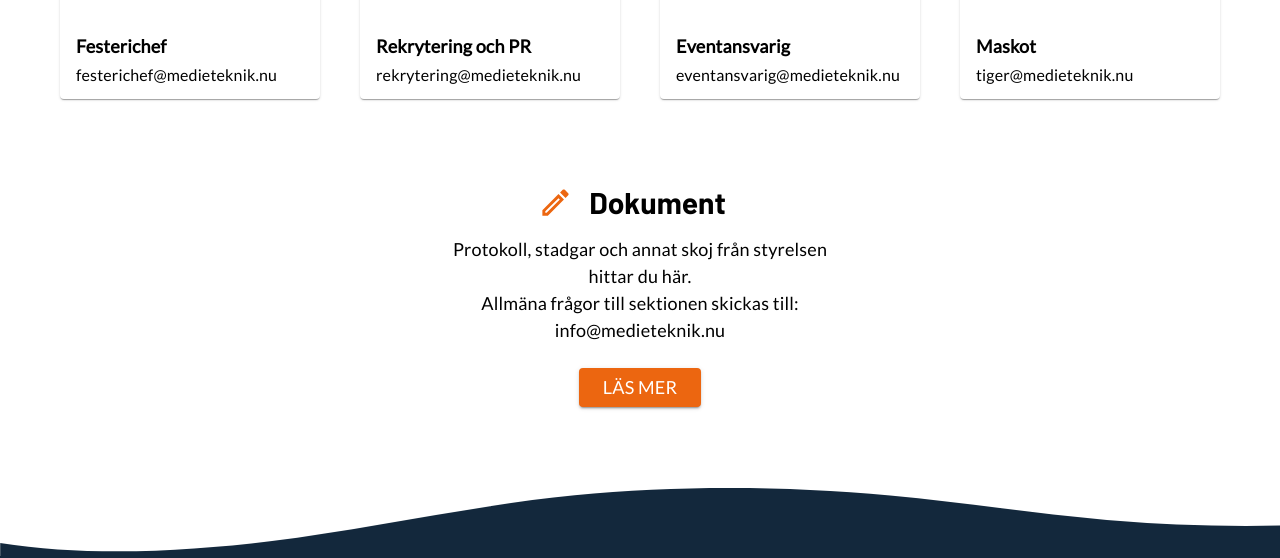
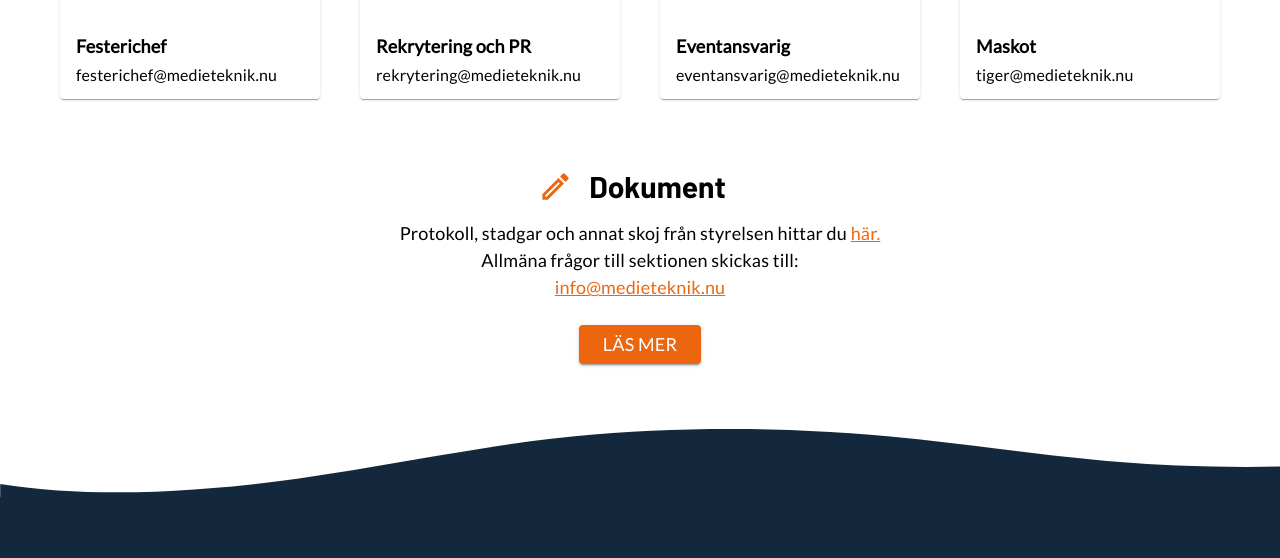
Before and after one commit to webbchef/medieteknik, a Next.js app: page /sektionen in a window 1280 px wide. Shown: the part 2804-3362 px from the top of the page. Built offline with nearby package versions, Linux system fonts and the light colour scheme.

Commit message:
added back links to sektionen: dokument

```diff
--- a/components/studentliv/Studentkonto.tsx
+++ b/components/studentliv/Studentkonto.tsx
@@ -35,7 +35,7 @@ export default function Studentkonto() {
 
   return (
     <WavyBackground bgColor="#13283c" textColor="#FFFFFF">
-      <Box sx={{ width: contentWidth(), margin: contentMargin() }}>
+      {/* <Box sx={{ width: contentWidth(), margin: contentMargin() }}> */}
       <Grid container spacing={3} maxWidth="lg">
         <Grid
           item
@@ -86,7 +86,7 @@ return (
           </Grid>
         )}
       </Grid>
-      </Box>
+      {/* </Box> */}
     </WavyBackground>
   );
 }
--- a/pages/sektionen/index.tsx
+++ b/pages/sektionen/index.tsx
@@ -72,7 +72,13 @@ const PresentationPage: NextPage = () => {
           STYRELSEN
         </Typography>
 
-        <Typography align="center" sx={{ marginBottom: "40px", fontSize: isDesktop ?  "25px !important" : undefined }}>
+        <Typography
+          align="center"
+          sx={{
+            marginBottom: "40px",
+            fontSize: isDesktop ? "25px !important" : undefined,
+          }}
+        >
           Hej! Vi är Medietekniksektionens styrelse under perioden 22/23. Vi
           representerar MT-eleverna gentemot LiU, verkar för en bättre
           arbetsmiljö för oss studenter och anordnar event för MT:are. Vi
@@ -89,14 +95,20 @@ const PresentationPage: NextPage = () => {
             marginBottom: "30px",
           }}
         >
-          <img src="/images/axels/styrelsen-3.webp" style={{ width: isMobile ? "125%" : isIpad ? "150%" : "100%" }} />
+          <img
+            src="/images/axels/styrelsen-3.webp"
+            style={{ width: isMobile ? "125%" : isIpad ? "150%" : "100%" }}
+          />
         </Grid>
       </Container>
 
       {/* Styrelse-Grid*/}
       <MobileStateContext.Provider value={{ isMobile, isIpad, isDesktop }}>
-      <Grid container maxWidth="lg" sx={{ margin: "auto", padding: isMobile ? "0" : "50px 0" }}>
-
+        <Grid
+          container
+          maxWidth="lg"
+          sx={{ margin: "auto", padding: isMobile ? "0" : "50px 0" }}
+        >
           {styrare.map((styr, index) => (
             <Grid
               item
@@ -110,7 +122,10 @@ const PresentationPage: NextPage = () => {
                 whileTap={{ scale: 0.95 }}
                 variants={fadeInUp}
               >
-                <PresentationCard user={styr} openInfo={() => handleUserClick(index)} />
+                <PresentationCard
+                  user={styr}
+                  openInfo={() => handleUserClick(index)}
+                />
               </motion.div>
             </Grid>
           ))}
@@ -127,13 +142,14 @@ const PresentationPage: NextPage = () => {
               marginTop: -5,
               marginBottom: 2,
               display: "flex",
-              flexDirection: "row",
+              flexDirection: "column",
               justifyContent: "center",
+              alignItems: "center",
             },
             isIpad ? { width: "70%" } : {},
           ]}
         >
-          {(() => {
+          {/* {(() => {
             const item = externalPages[0];
 
             return (
@@ -174,7 +190,41 @@ const PresentationPage: NextPage = () => {
                 </Grid>
               </>
             );
-          })()}
+          })()} */}
+          <Grid
+            sx={{
+              display: "flex",
+              justifyContent: "center",
+              alignItems: "center",
+            }}
+          >
+            <CreateOutlinedIcon color="secondary" fontSize="large" />
+
+            <Typography variant="h3" sx={{ fontWeight: "bold", m: 2 }}>
+              Dokument
+            </Typography>
+          </Grid>
+
+          <Typography align="center">
+            Protokoll, stadgar och annat skoj från styrelsen hittar du{" "}
+            <a
+              href="https://drive.google.com/drive/folders/1xyIUmboYlJ3GJC0i6G_nVXaQTA34b2Iz?usp=sharing"
+              target="blank"
+              style={{ color: "#EC6610", textDecoration: "underline" }}
+            >
+              här.
+            </a>
+          </Typography>
+          <Typography align="center">
+            Allmäna frågor till sektionen skickas till:
+          </Typography>
+          <CopyText text="info@medieteknik.nu" align="center" />
+          <StyledButton
+            src="https://drive.google.com/drive/folders/1xyIUmboYlJ3GJC0i6G_nVXaQTA34b2Iz?usp=sharing"
+            external={true}
+          >
+            Läs mer
+          </StyledButton>
         </Grid>
       </Grid>
       {/* End of Documents */}
@@ -182,9 +232,7 @@ const PresentationPage: NextPage = () => {
 
       <WavyBackground bgColor="#13283c" textColor="#FFF">
         <Container maxWidth="lg" id="mette">
-          <ImageWithSummary
-            imageSrc={"/images/mette.jpg"}
-          >
+          <ImageWithSummary imageSrc={"/images/mette.jpg"}>
             <Grid
               sx={{
                 display: "flex",
--- a/pages/studentliv/index.tsx
+++ b/pages/studentliv/index.tsx
@@ -92,10 +92,7 @@ const StudentlivPage: NextPage = () => {
             </StyledButton>
           </Grid>
         </Grid> */}
-        <ImageWithSummary
-          imageSrc="/images/eventPictures/midsommar.jpg"
-          direction="row"
-        >
+        <ImageWithSummary imageSrc="/images/hus.jpg" direction="row">
           <Grid
             sx={{
               display: "flex",
```
Also changed, not shown: public/images/hus.jpg (added). Lines whose indentation alone changed are shown as unchanged.
